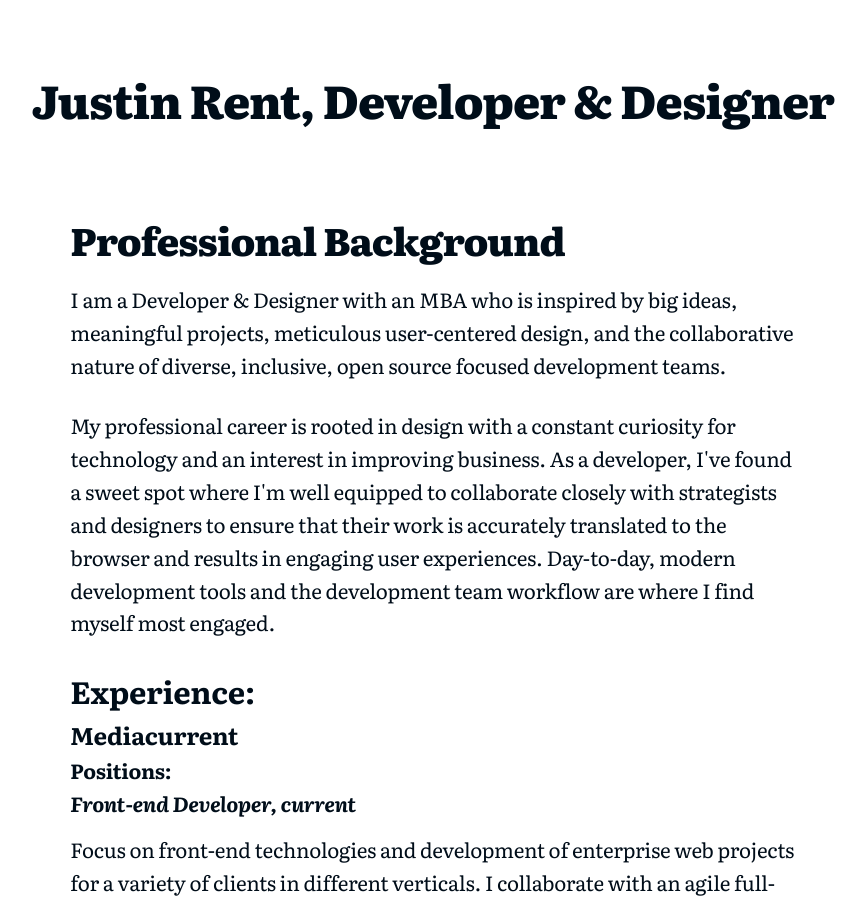
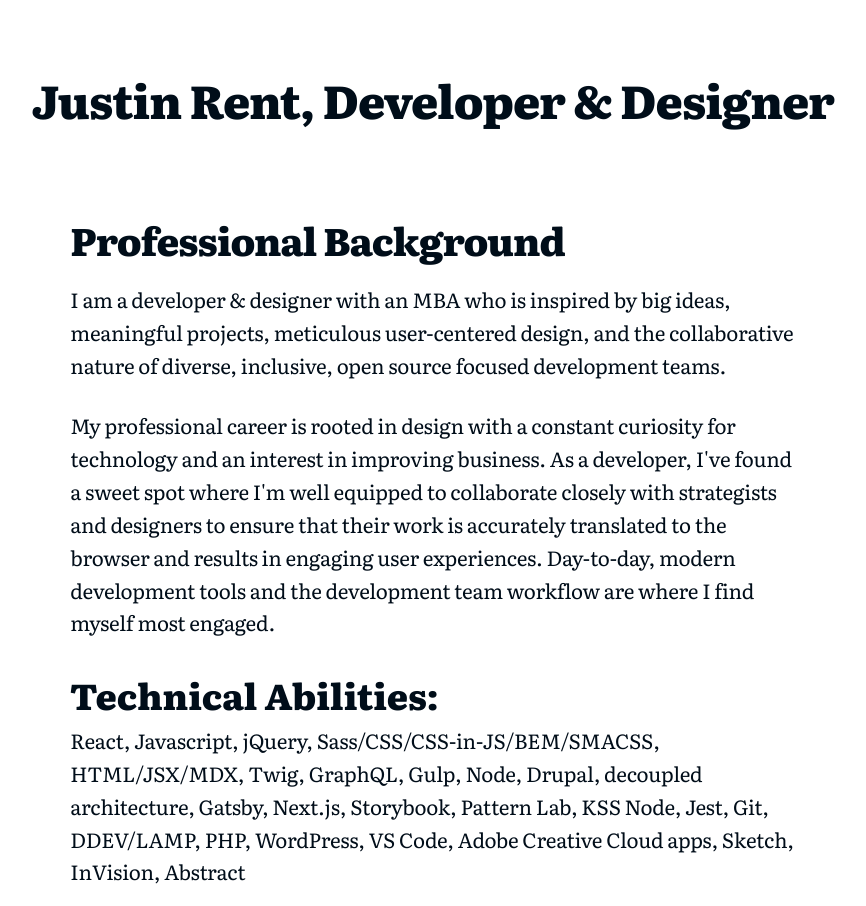
Before and after one commit to iamrentman/nextjs-personal-site, a Next.js app: page /resume in a window 1280 px wide. Shown: the top 906 px of the page, without its empty margins (207-1073 px from the left). Built offline with nearby package versions, Linux system fonts and the light colour scheme.

Commit message:
Experience updates

```diff
--- a/components/resume/resume.module.scss
+++ b/components/resume/resume.module.scss
@@ -8,14 +8,14 @@
   font-family: 'Literata', serif;
   letter-spacing: -0.0125rem;
 
-  a {
-    color: $color-dark-water;
-  }
+  // a {
+  //   color: $color-dark-water;
+  // }
 
-  @media (prefers-color-scheme: dark) {
-    background: $color-white;
-    color: $color-night-sky;
-  }
+  // @media (prefers-color-scheme: dark) {
+  //   background: $color-white;
+  //   color: $color-night-sky;
+  // }
 }
 
 .pageTitle {
--- a/content/new-site.mdx
+++ b/content/new-site.mdx
@@ -5,6 +5,6 @@
 
 Here we go! I'm excited to finally be reworking my personal website to better match the skills I've accumulated over the past several years. I've been working a lot with Drupal and most recently with decoupled architectures utilizing Drupal 8 as a back end and Gatsby as the front end. I've really come to enjoy React and the declarative nature of the syntax. The mental model of combining HTML and CSS with Javascript through JSX and CSS-in-JS with React components just makes so much sense.
 
-For this project, I'm exploring Next.js. I'll be posting updates along the way as I work through adapting and expanding this basic setup to suit my needs.
+For this project, I'm exploring Next.js. I'll be posting updates along the way as I work through adapting and expanding this basic setup to suit my needs. The repo is [public on GitHub](https://github.com/iamrentman/nextjs-personal-site) and once I get my needs fulfilled I'll hopefully make the non-content parts of the setup a starter.
 
 For posterity, ye ol [jrentdesign.com](http://www.jrentdesign.com) lives on...at least until I set up more sections of this site to showcase my design & development work along with some case studies of my favorite projects. Check it out if you're interested, but don't get too picky – I hardcoded most of it around 2010. Things were MUCH different back then. :grimacing:
--- a/pages/resume.js
+++ b/pages/resume.js
@@ -32,8 +32,10 @@
         <title>Justin Rent, Developer & Designer — Resumé</title>
       </Head>
       <h1 className={utilStyles.headingXl}>Professional Background</h1>
-      <p className={styles.intro}>I am a Developer & Designer with an MBA who is inspired by big ideas, meaningful projects, meticulous user-centered design, and the collaborative nature of diverse, inclusive, open source focused development teams.</p>
+      <p className={styles.intro}>I am a developer & designer with an MBA who is inspired by big ideas, meaningful projects, meticulous user-centered design, and the collaborative nature of diverse, inclusive, open source focused development teams.</p>
       <p className={styles.intro}>My professional career is rooted in design with a constant curiosity for technology and an interest in improving business. As a developer, I've found a sweet spot where I'm well equipped to collaborate closely with strategists and designers to ensure that their work is accurately translated to the browser and results in engaging user experiences. Day-to-day, modern development tools and the development team workflow are where I find myself most engaged.</p>
+      <h2 className={styles.sectionHeading}>Technical Abilities:</h2>
+      <p className={styles.intro}>React, Javascript, jQuery, Sass/CSS/CSS-in-JS/BEM/SMACSS, HTML/JSX/MDX, Twig, GraphQL, Gulp, Node, Drupal, decoupled architecture, Gatsby, Next.js, Storybook, Pattern Lab, KSS Node, Jest, Git, DDEV/LAMP, PHP, WordPress, VS Code, Adobe Creative Cloud apps, Sketch, InVision, Abstract</p>
       <MDXProvider components={components}>
         <section className={styles.experience}>
           <Experience/>
```
